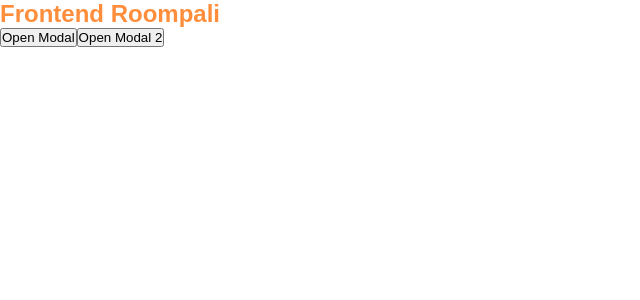
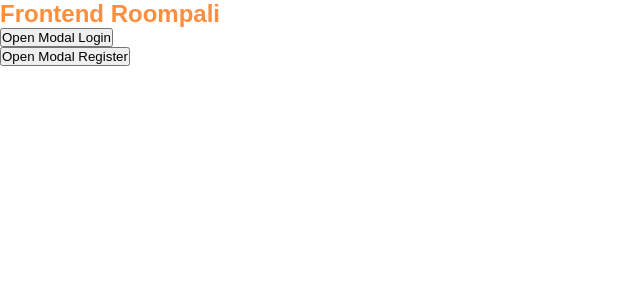
Before and after one commit to Cohort-4-Team-Ana-1/Frontend-Roompali, a React (Create React App) app: page / in a window 1280 px wide. Shown: the top 300 px of the page, without its empty margins (0-640 px from the left). Built offline with nearby package versions, Linux system fonts and the light colour scheme; a web font is replaced by a local one.

Commit message:
Modales separados en componentes y agregados al DOM

```diff
--- a/package.json
+++ b/package.json
@@ -11,6 +11,7 @@
     "react-dom": "^16.13.1",
     "react-modal": "^3.11.2",
     "react-responsive-modal": "^5.1.0",
+    "react-router-dom": "^5.2.0",
     "react-scripts": "3.4.3"
   },
   "scripts": {
--- a/src/App.js
+++ b/src/App.js
@@ -1,5 +1,7 @@
 import React, { useState } from "react";
 import Modal from "react-modal";
+import { ModalRegister } from "./components/ModalRegister";
+import { ModalLogin } from "./components/ModalLogin";
 
 Modal.setAppElement("#root");
 export const App = () => {
@@ -9,28 +11,8 @@ export const App = () => {
   return (
     <div>
       <h1>Frontend Roompali</h1>
-      <button onClick={() => setModalLoginIsOpen(true)}>Open Modal</button>
-      <Modal
-        isOpen={modalRegisterIsOpen}
-        onRequestClose={() => setModalRegisterIsOpen(false)}
-      >
-        <h2>Modal Title</h2>
-        <p>Modal Body</p>
-        <div>
-          <button onClick={() => setModalRegisterIsOpen(false)}>Exit</button>
-        </div>
-      </Modal>
-      <button onClick={() => setModalLoginIsOpen(true)}>Open Modal 2</button>
-      <Modal
-        isOpen={modalLoginIsOpen}
-        onRequestClose={() => setModalLoginIsOpen(false)}
-      >
-        <h2>Modal Title 2</h2>
-        <p>Modal Body 2</p>
-        <div>
-          <button onClick={() => setModalLoginIsOpen(false)}>Exit</button>
-        </div>
-      </Modal>
+      <ModalLogin></ModalLogin>
+      <ModalRegister></ModalRegister>
     </div>
   );
 };
--- /dev/null
+++ b/src/components/ModalLogin.js
@@ -0,0 +1,24 @@
+import React, { useState } from "react";
+import Modal from "react-modal";
+
+export const ModalLogin = () => {
+  const [modalLoginIsOpen, setModalLoginIsOpen] = useState(false);
+
+  return (
+    <div>
+      <button onClick={() => setModalLoginIsOpen(true)}>
+        Open Modal Login
+      </button>
+      <Modal
+        isOpen={modalLoginIsOpen}
+        onRequestClose={() => setModalLoginIsOpen(false)}
+      >
+        <h2>Modal Title Login</h2>
+        <p>Modal Body Login</p>
+        <div>
+          <button onClick={() => setModalLoginIsOpen(false)}>Exit</button>
+        </div>
+      </Modal>
+    </div>
+  );
+};
--- /dev/null
+++ b/src/components/ModalRegister.js
@@ -0,0 +1,24 @@
+import React, { useState } from "react";
+import Modal from "react-modal";
+
+export const ModalRegister = () => {
+  const [modalRegisterIsOpen, setModalRegisterIsOpen] = useState(false);
+
+  return (
+    <div>
+      <button onClick={() => setModalRegisterIsOpen(true)}>
+        Open Modal Register
+      </button>
+      <Modal
+        isOpen={modalRegisterIsOpen}
+        onRequestClose={() => setModalRegisterIsOpen(false)}
+      >
+        <h2>Modal Title Register</h2>
+        <p>Modal Body Register</p>
+        <div>
+          <button onClick={() => setModalRegisterIsOpen(false)}>Exit</button>
+        </div>
+      </Modal>
+    </div>
+  );
+};
```
Also changed, not shown: 1 other file (tests, documents, lock files or other folders).
